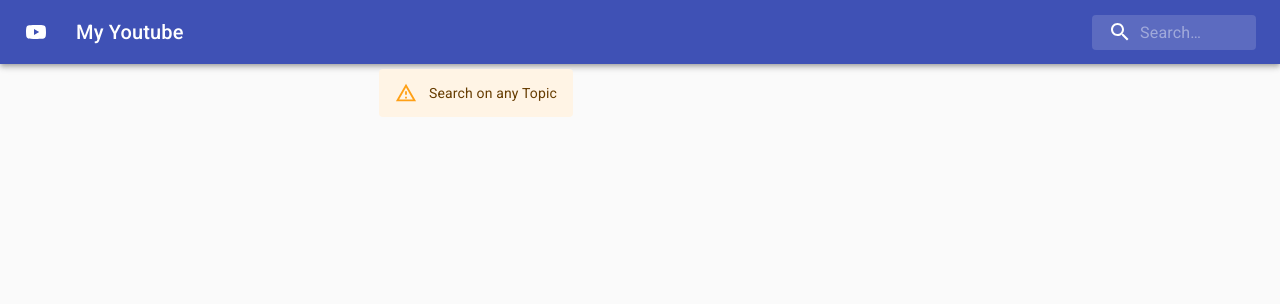
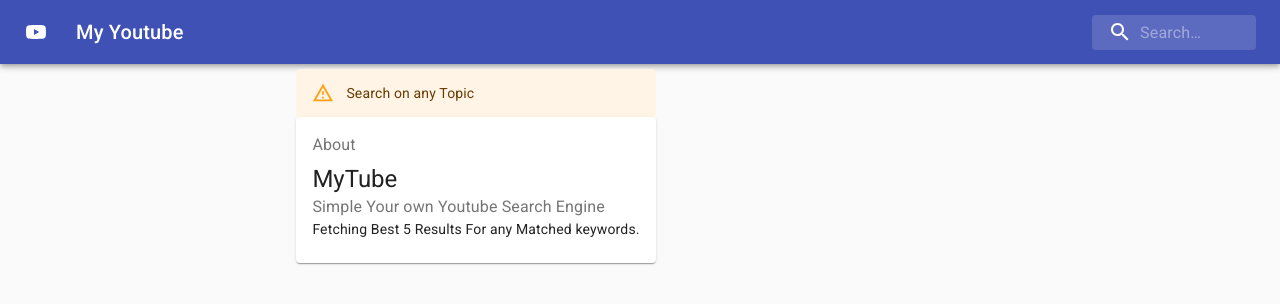
Before and after one commit to as10071999/my-youtube, a React (Create React App) app: page / in a window 1280 px wide. Shown: the top 304 px of the page. Built offline with nearby package versions, Linux system fonts and the light colour scheme.

Commit message:
🚧 Added About Section

```diff
--- a/src/App.js
+++ b/src/App.js
@@ -12,6 +12,8 @@
   fade,
   makeStyles,
   Grid,
+  Card,
+  CardContent,
 } from "@material-ui/core";
 import SearchIcon from "@material-ui/icons/Search";
 import YouTubeIcon from "@material-ui/icons/YouTube";
@@ -160,11 +162,30 @@
                 )}
               </>
             )}
-
-            <VideoDetail video={selectedVideo} />
+            <Grid item item xs={12}>
+              <VideoDetail video={selectedVideo} />
+            </Grid>
+            <Grid item item xs={12}>
+              <Card>
+                <CardContent>
+                  <Typography color="textSecondary" gutterBottom>
+                    About
+                  </Typography>
+                  <Typography variant="h5" component="h2">
+                    MyTube
+                  </Typography>
+                  <Typography color="textSecondary">
+                    Simple Your own Youtube Search Engine
+                  </Typography>
+                  <Typography variant="body2" component="p">
+                    Fetching Best 5 Results For any Matched keywords.
+                  </Typography>
+                </CardContent>
+              </Card>
+            </Grid>
           </Grid>
         </Grid>
-        <Grid item xs={12} sm={3}>
+        <Grid item xs={12} sm={3} container direction="column">
           <VideoList handleVideoSelect={handleVideoSelect} videos={videos} />
         </Grid>
       </Grid>
```
